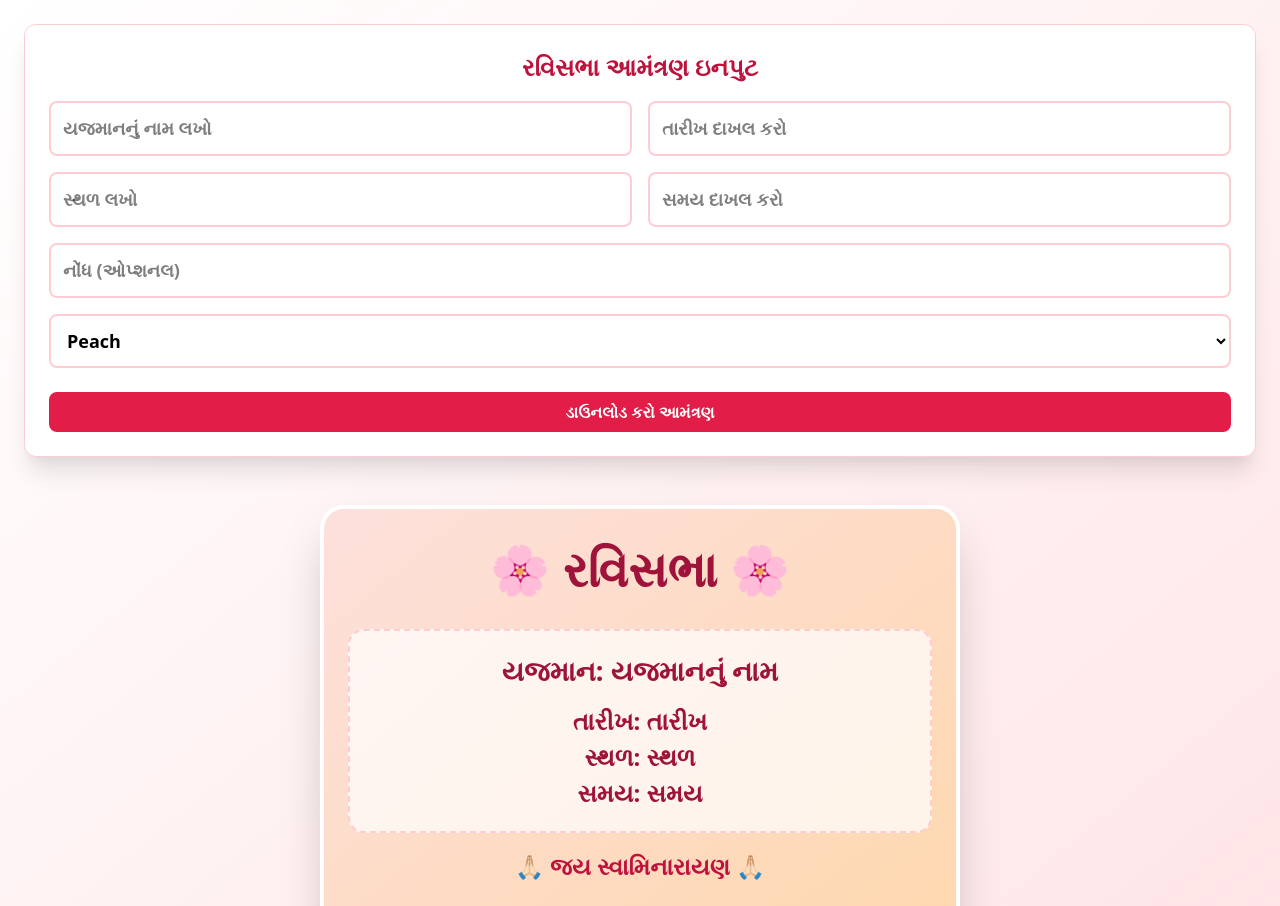
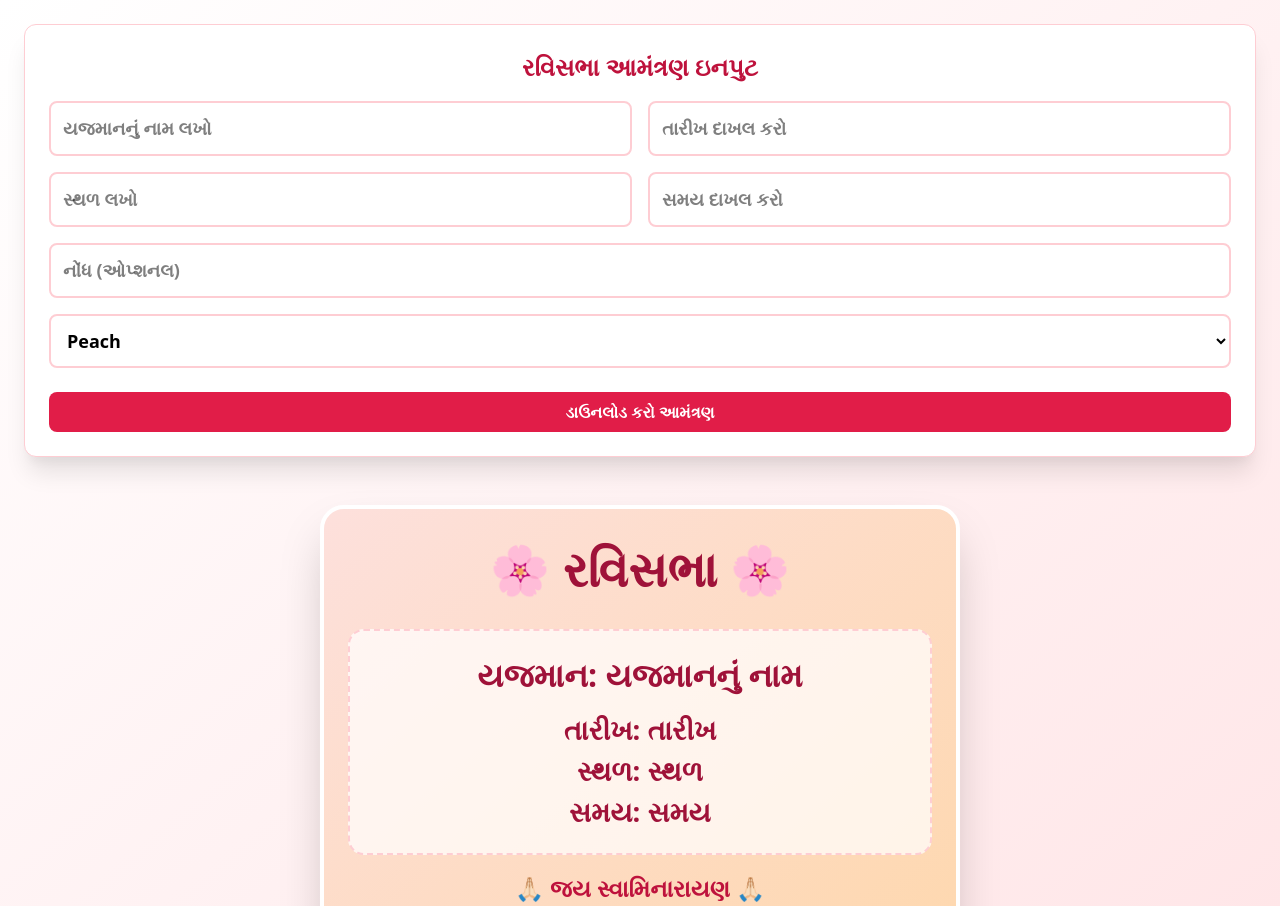
Before and after one commit to Yashgit3097/RavisabhaCardMaker, a React (Vite) app: page / in a window 1280 px wide. Shown: the top 906 px of the page. Built offline with nearby package versions, Linux system fonts and the light colour scheme; grey boxes are pictures that could not be loaded.

Commit message:
font sze increased

```diff
--- a/src/App.jsx
+++ b/src/App.jsx
@@ -118,8 +118,8 @@ const App = () => {
         <h1 style={{ fontSize: "3rem", fontWeight: "700", color: "#9f1239", marginBottom: "1.5rem" }}>🌸 રવિસભા 🌸</h1>
 
         <div style={{ backgroundColor: "rgba(255,255,255,0.7)", border: "2px dashed #fecdd3", borderRadius: "1rem", padding: "1.25rem", marginBottom: "1rem", }}>
-          <p style={{ fontSize: "1.7rem", color: "#9f1239", fontWeight: "700", marginBottom: "0.7rem" }}>યજમાન: {yajmanName || "યજમાનનું નામ"}</p>
-          <div style={{ fontSize: "1.5rem", color: "#9f1239", fontWeight: "700" }}>
+          <p style={{ fontSize: "2rem", color: "#9f1239", fontWeight: "700", marginBottom: "0.7rem" }}>યજમાન: {yajmanName || "યજમાનનું નામ"}</p>
+          <div style={{ fontSize: "1.7rem", color: "#9f1239", fontWeight: "700" }}>
             <p>તારીખ: {date || "તારીખ"}</p>
             <p>સ્થળ: {place || "સ્થળ"}</p>
             <p>સમય: {time || "સમય"}</p>
```
